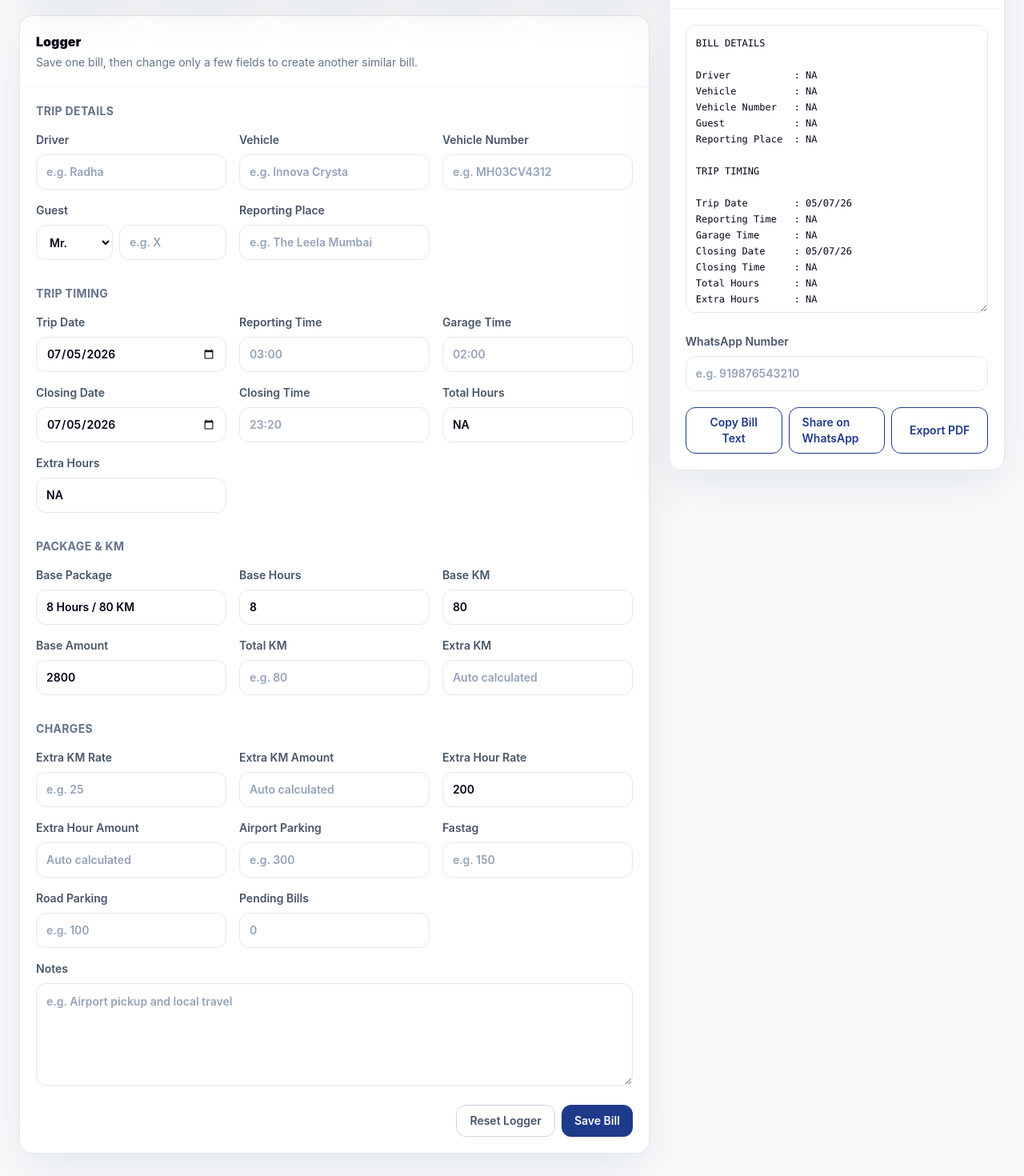
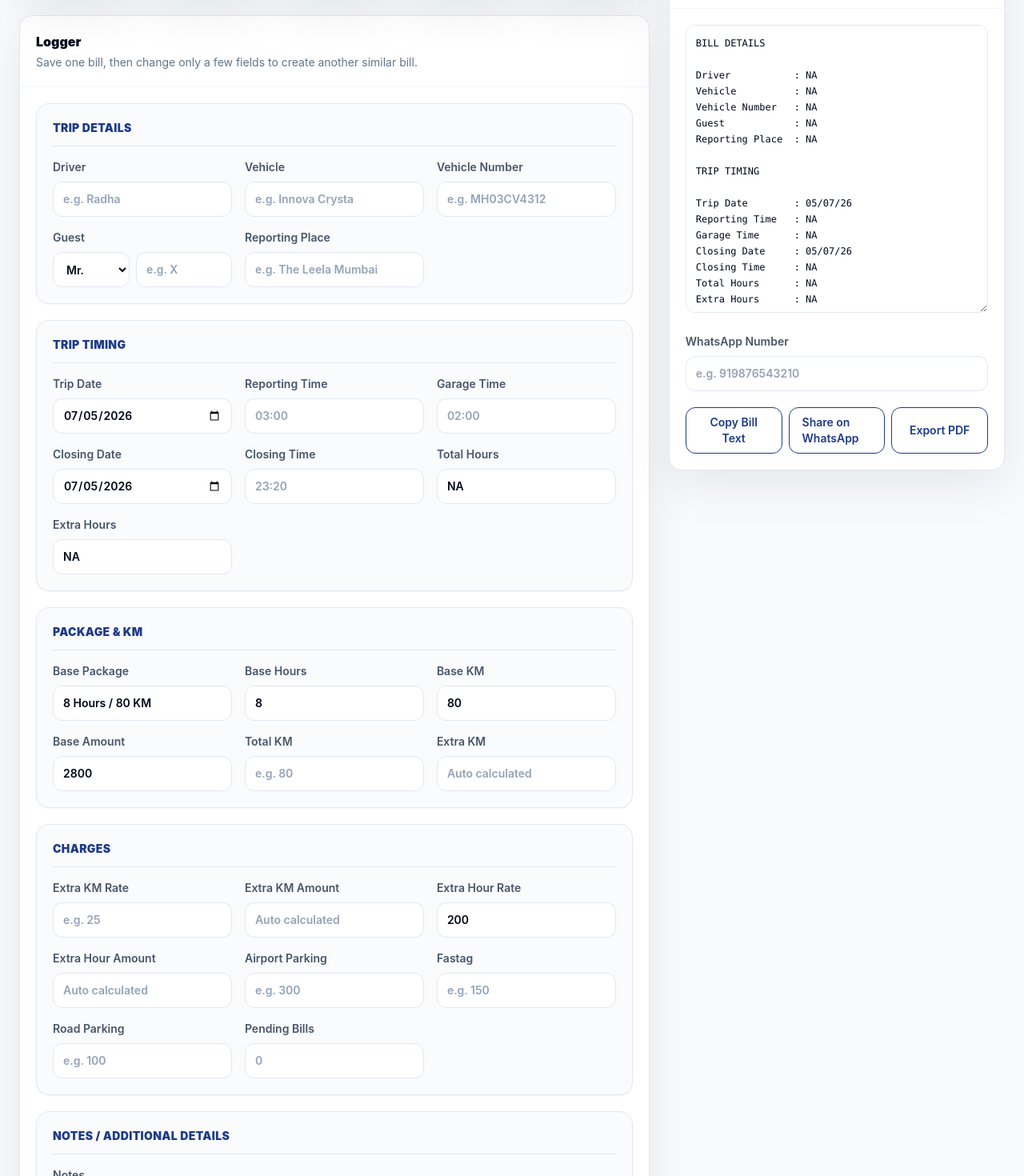
Before and after one commit to ratheeshpillai/TripLedger, a React (Vite) app: page / in a window 1280 px wide. Shown: the part 260-1730 px from the top of the page at 80% size. Built offline with nearby package versions, Linux system fonts and the light colour scheme.

Commit message:
backup before Supabase auth persistence

```diff
--- a/src/components/logger/LoggerPage.tsx
+++ b/src/components/logger/LoggerPage.tsx
@@ -88,8 +88,8 @@ export function LoggerPage({ draft, editingBillId, settings, onFieldChange, onGa
             <h2 className="text-base font-black text-slate-950">{editingBillId ? "Edit Bill" : "Logger"}</h2>
             <p className="mt-1 text-sm text-slate-500">Save one bill, then change only a few fields to create another similar bill.</p>
           </CardHeader>
-          <CardContent className="space-y-8">
-            <section className="space-y-4">
+          <CardContent className="space-y-5">
+            <section className="logger-section space-y-4">
               <h3 className="section-title">Trip Details</h3>
               <div className="form-grid">
                 <Field label="Driver"><Input placeholder="e.g. Radha" value={draft.driverName} onChange={(e) => onFieldChange("driverName", e.target.value)} /></Field>
@@ -97,10 +97,10 @@ export function LoggerPage({ draft, editingBillId, settings, onFieldChange, onGa
                 <Field label="Vehicle Number"><Input placeholder="e.g. MH03CV4312" value={draft.vehicleNumber} onChange={(e) => onFieldChange("vehicleNumber", e.target.value)} /></Field>
                 <Field label="Guest">
                   <div className="grid grid-cols-[96px_minmax(0,1fr)] gap-2">
-                    <Select value={draft.guestSalutation || "Mr."} onChange={(e) => onFieldChange("guestSalutation", e.target.value as BillDraft["guestSalutation"])}>
+                    <Select value={draft.guestSalutation === "Miss" ? "Miss." : draft.guestSalutation || "Mr."} onChange={(e) => onFieldChange("guestSalutation", e.target.value as BillDraft["guestSalutation"])}>
                       <option value="Mr.">Mr.</option>
                       <option value="Mrs.">Mrs.</option>
-                      <option value="Miss">Miss</option>
+                      <option value="Miss.">Miss.</option>
                     </Select>
                     <Input placeholder="e.g. X" value={draft.guestName} onChange={(e) => onFieldChange("guestName", e.target.value)} />
                   </div>
@@ -109,7 +109,7 @@ export function LoggerPage({ draft, editingBillId, settings, onFieldChange, onGa
               </div>
             </section>
 
-            <section className="space-y-4">
+            <section className="logger-section space-y-4">
               <h3 className="section-title">Trip Timing</h3>
               <div className="form-grid">
                 <Field label="Trip Date"><Input type="date" value={draft.tripDate} onChange={(e) => onFieldChange("tripDate", e.target.value)} /></Field>
@@ -122,7 +122,7 @@ export function LoggerPage({ draft, editingBillId, settings, onFieldChange, onGa
               </div>
             </section>
 
-            <section className="space-y-4">
+            <section className="logger-section space-y-4">
               <h3 className="section-title">Package & KM</h3>
               <div className="form-grid">
                 <Field label="Base Package"><Input placeholder="e.g. 8 Hours / 80 KM" value={draft.basePackage} onChange={(e) => onFieldChange("basePackage", e.target.value)} /></Field>
@@ -134,7 +134,7 @@ export function LoggerPage({ draft, editingBillId, settings, onFieldChange, onGa
               </div>
             </section>
 
-            <section className="space-y-4">
+            <section className="logger-section space-y-4">
               <h3 className="section-title">Charges</h3>
               <div className="form-grid">
                 <Field label="Extra KM Rate"><NumberInput value={draft.extraKmRate} onValueChange={(value) => onFieldChange("extraKmRate", value)} placeholder="e.g. 25" /></Field>
@@ -146,6 +146,10 @@ export function LoggerPage({ draft, editingBillId, settings, onFieldChange, onGa
                 <Field label="Road Parking"><NumberInput value={draft.roadParking} onValueChange={(value) => onFieldChange("roadParking", value)} placeholder="e.g. 100" /></Field>
                 <Field label="Pending Bills"><NumberInput value={draft.pendingAmount} onValueChange={(value) => onFieldChange("pendingAmount", value)} placeholder="0" /></Field>
               </div>
+            </section>
+
+            <section className="logger-section space-y-4">
+              <h3 className="section-title">Notes / Additional Details</h3>
               <Field label="Notes"><Textarea placeholder="e.g. Airport pickup and local travel" value={draft.notes} onChange={(e) => onFieldChange("notes", e.target.value)} /></Field>
               <div className="grid gap-2 pt-2 sm:flex sm:justify-end">
                 <Button type="button" variant="neutral" onClick={onReset}>Reset Logger</Button>
--- a/src/styles.css
+++ b/src/styles.css
@@ -33,7 +33,11 @@ textarea {
     @apply grid gap-4 sm:grid-cols-2 xl:grid-cols-3;
   }
 
+  .logger-section {
+    @apply rounded-2xl border border-slate-200 bg-slate-50/70 p-4 shadow-sm shadow-slate-200/40 sm:p-5;
+  }
+
   .section-title {
-    @apply text-sm font-bold uppercase tracking-wide text-slate-500;
+    @apply border-b border-slate-200 pb-3 text-sm font-black uppercase tracking-wide text-[#1E3A8A];
   }
 }
--- a/src/types/bill.ts
+++ b/src/types/bill.ts
@@ -8,7 +8,7 @@ export interface Bill {
   driverName: string;
   vehicleName: string;
   vehicleNumber: string;
-  guestSalutation?: "Mr." | "Mrs." | "Miss";
+  guestSalutation?: "Mr." | "Mrs." | "Miss." | "Miss";
   guestName: string;
   reportingPlace: string;
   tripDate: string;
--- a/src/utils/formatters.ts
+++ b/src/utils/formatters.ts
@@ -28,7 +28,8 @@ export function guestDisplay(bill: Pick<Bill, "guestName" | "guestSalutation">):
   const guestName = bill.guestName.trim();
   if (!guestName) return "NA";
   if (/^(mr\.?|mrs\.?|miss)\s/i.test(guestName)) return guestName;
-  return `${bill.guestSalutation || "Mr."} ${guestName}`.trim();
+  const salutation = bill.guestSalutation === "Miss" ? "Miss." : bill.guestSalutation || "Mr.";
+  return `${salutation} ${guestName}`.trim();
 }
 
 export function padLabel(label: string, width = 17): string {
```
